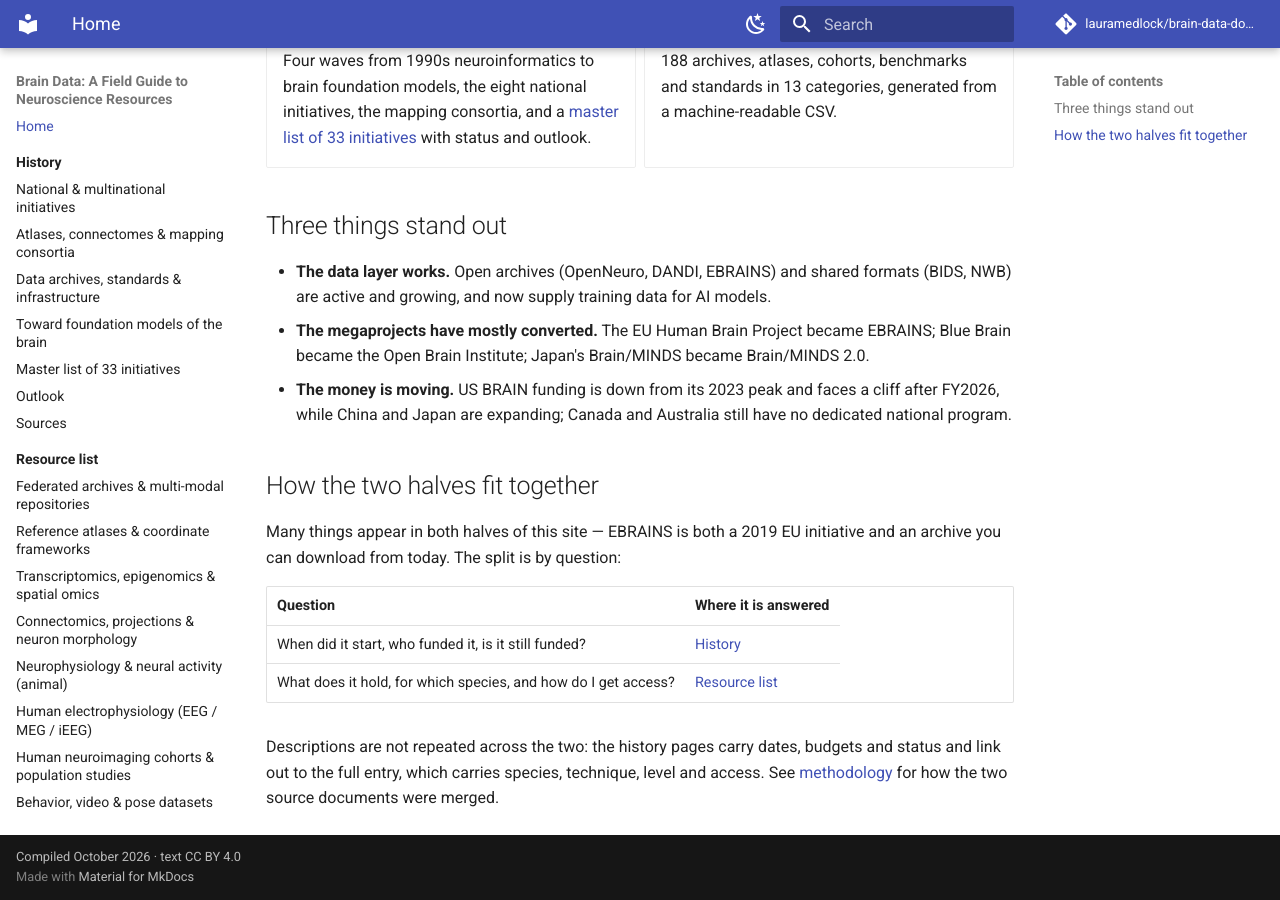
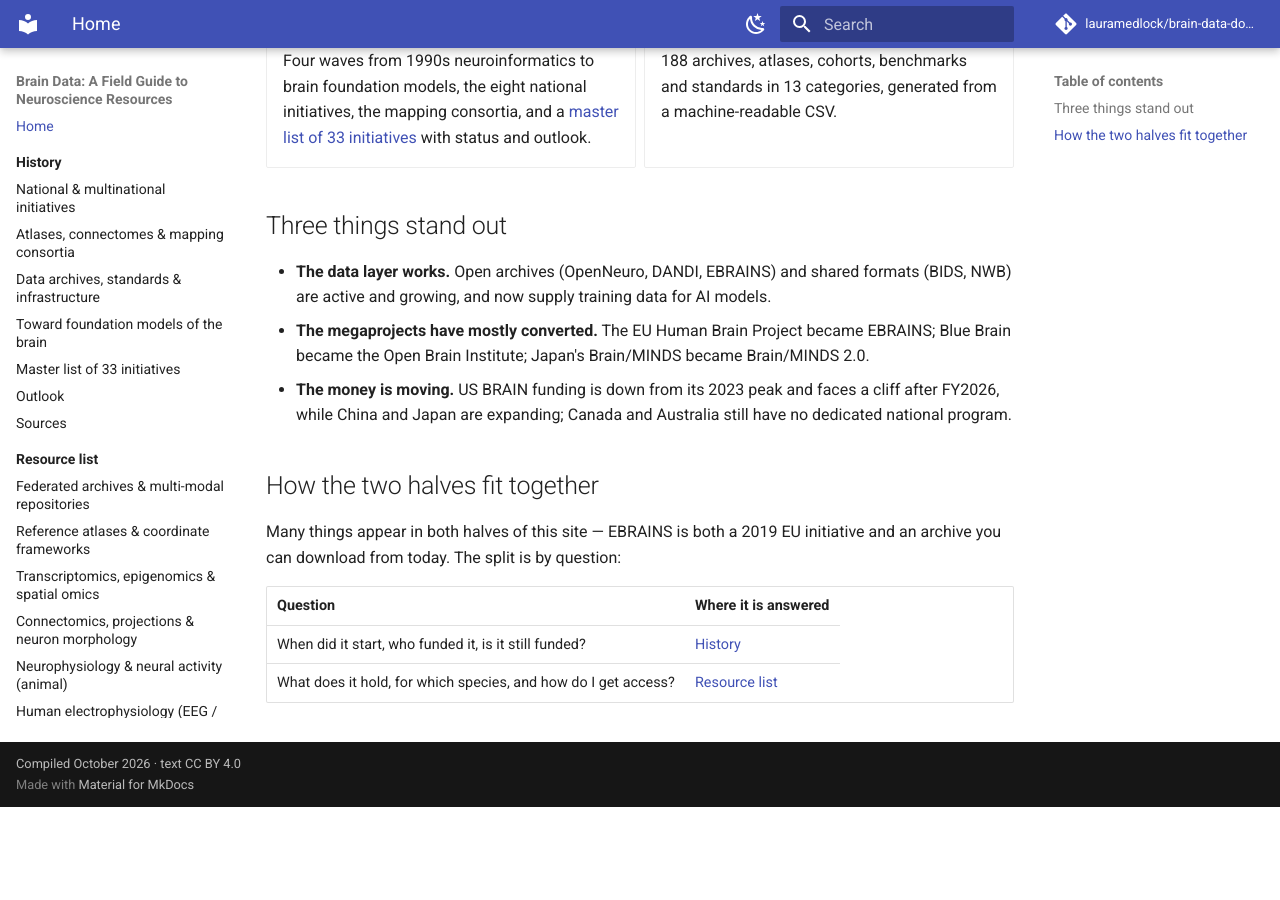
Before and after one commit to lauramedlock/neuroarchives, an MkDocs documentation site: the page built from docs/index.md, in a window 1280 px wide and 900 px high, scrolled down 502 px. Built offline with MkDocs 1.6.1 and Material for MkDocs 9.7.7, drawn with Linux system fonts in a browser that asks for light colours; comment, search, counter and statistics services are not loaded; after the commit the page ends 1309 px from its top, so only the background shows below that.

Commit message:
Remove redundant description from index.md
Removed redundant description about history and resource pages.

```diff
--- a/docs/index.md
+++ b/docs/index.md
@@ -43,7 +43,3 @@
 |---|---|
 | When did it start, who funded it, is it still funded? | [History](history/index.md) |
 | What does it hold, for which species, and how do I get access? | [Resource list](resources/index.md) |
-
-Descriptions are not repeated across the two: the history pages carry dates, budgets and status and link out to the
-full entry, which carries species, technique, level and access. See [methodology](about/methodology.md) for how the two
-source documents were merged.
```
